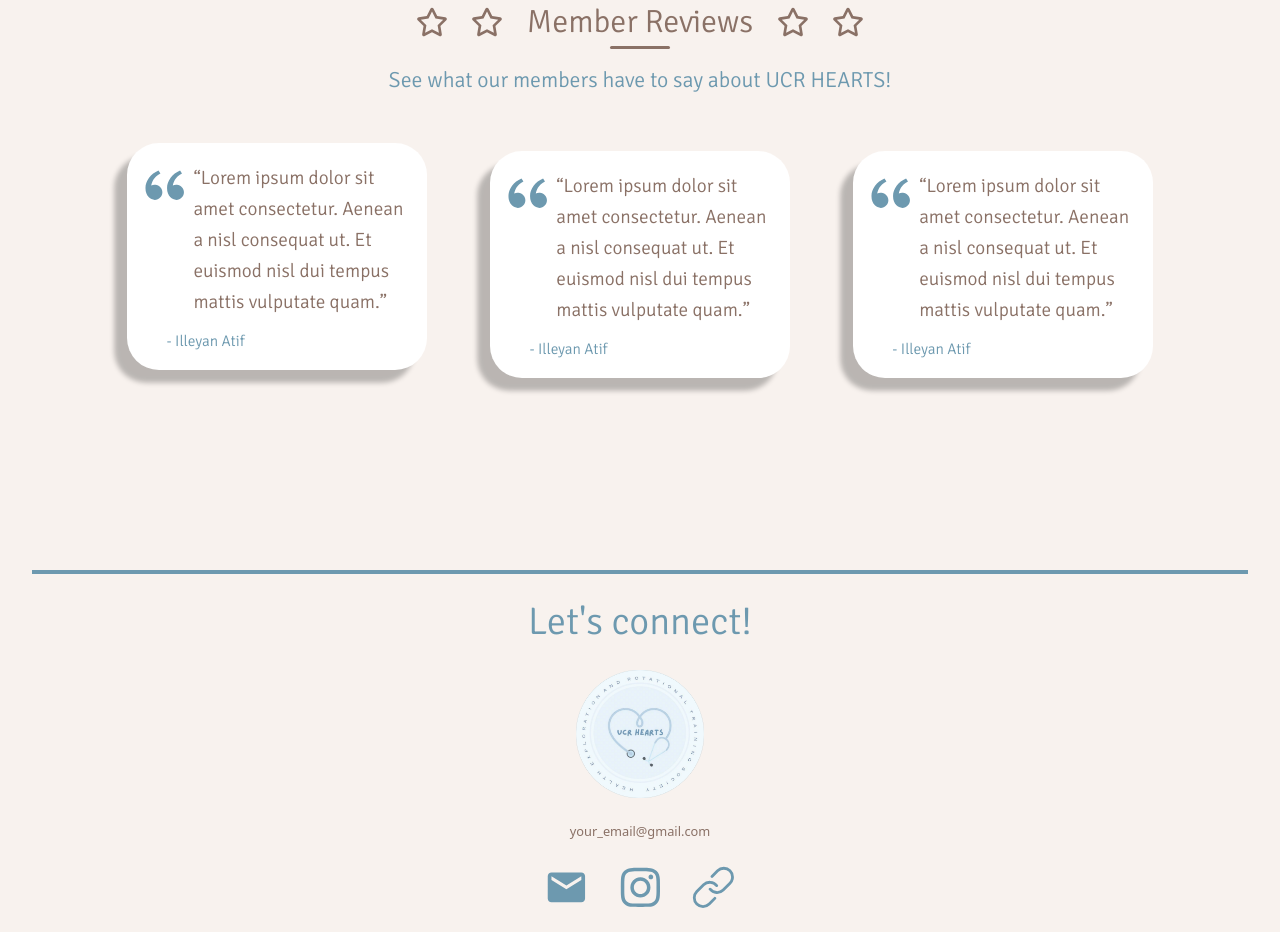
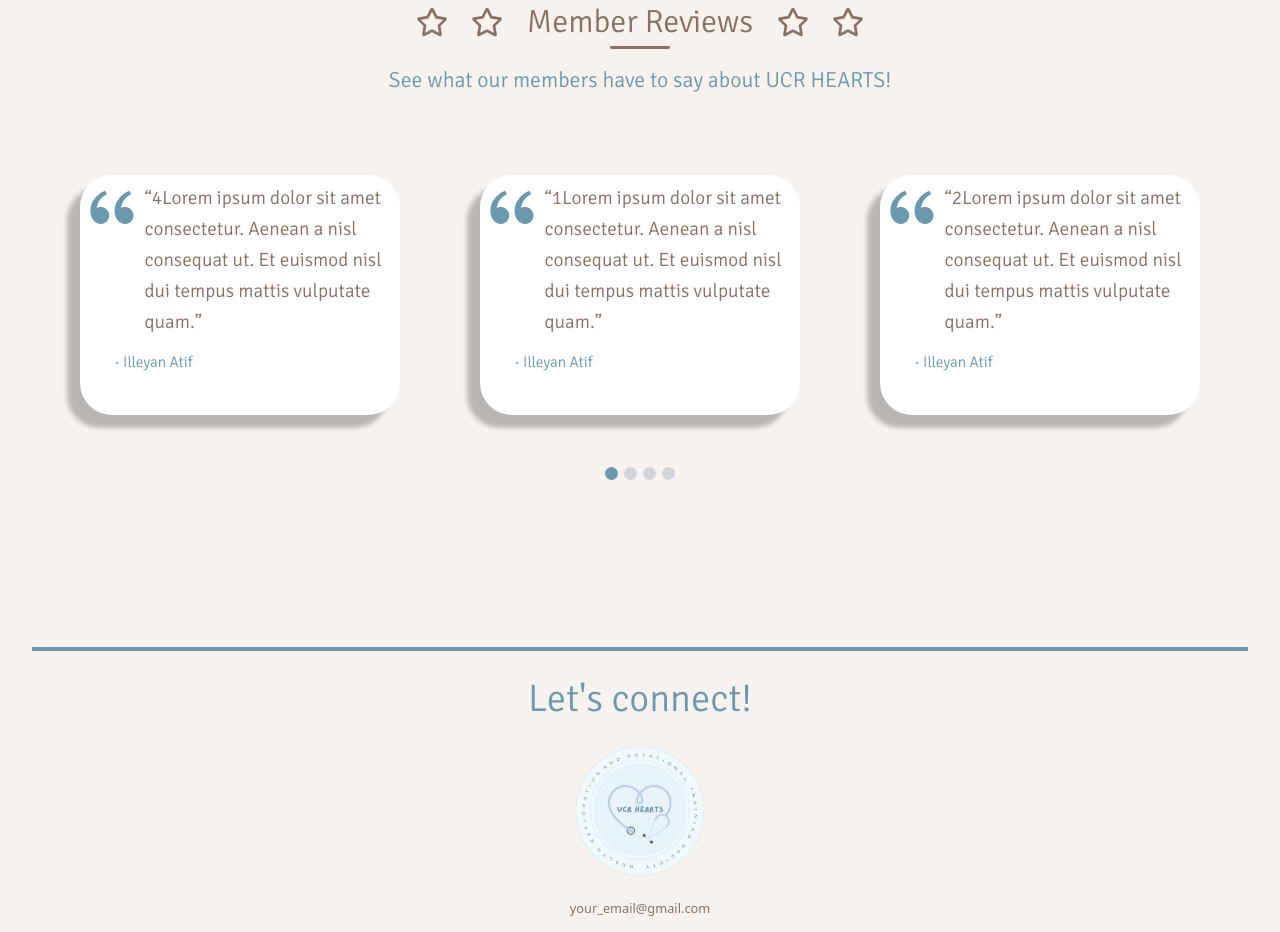
Before and after one commit to acm-ucr/ucr-hearts-website, a Next.js app: page / in a window 1280 px wide. Shown: the part 1661-2593 px from the top of the page. Built offline with nearby package versions, Linux system fonts and the light colour scheme; what tailwindcss-animated would draw is missing.

Commit message:
implement carousel for desktop

```diff
--- a/src/components/home/Review.tsx
+++ b/src/components/home/Review.tsx
@@ -3,7 +3,7 @@ import React from "react";
 
 const Review = ({ quote, name }: { quote: string; name: string }) => {
   return (
-    <div className="relative w-[53vw] rounded-[5vw] bg-white px-[1%] py-[1.7%] shadow-hearts md:w-[26%] md:rounded-[2.5vw] md:py-[1.5%]">
+    <div className="aspect-[4/3] w-full rounded-[5vw] bg-white px-[1%] py-[1.7%] shadow-hearts hover:scale-[105%] md:rounded-[2.5vw] md:py-[1.5%]">
       <div className="flex">
         <RiDoubleQuotesL className="h-fit text-[40vw] text-hearts-blue md:text-[18vw]" />
         <p className="m-[1%] font-hearts text-[3.2vw] font-extralight leading-relaxed text-hearts-light-brown md:text-[1.5vw]">
--- a/src/components/home/Reviews.tsx
+++ b/src/components/home/Reviews.tsx
@@ -1,12 +1,244 @@
+"use client";
 import Review from "./Review";
 import { reviews } from "@/data/reviews";
+import { useState, RefObject } from "react";
+import { motion, useAnimate, Variant } from "framer-motion";
+
+type AnimationEntry = {
+  // eslint-disable-next-line @typescript-eslint/no-explicit-any
+  animate: any;
+  target: RefObject<HTMLElement>;
+  props: Partial<Variant>;
+};
+
+type AnimationMap = Record<string, AnimationEntry[]>;
+
+const shiftVar = {
+  initial: { opacity: 0 },
+  rightShift: {
+    x: ["-150%", "0%"],
+    opacity: ["0%", "100%"],
+    transition: { duration: 0.5 },
+  },
+  leftShift: {
+    x: ["150%", "0%"],
+    opacity: ["0%", "100%"],
+    transition: { duration: 0.5 },
+  },
+  shiftIn: {
+    x: ["-100%", "0%"],
+    y: ["10%", "0%"],
+    opacity: ["0%", "100%"],
+    transition: { duration: 0.5 },
+  },
+  shiftOut: {
+    x: ["0%", "50%"],
+    y: ["0%", "10%"],
+    opacity: ["0%", "100%", "0%"],
+    transition: { duration: 0.5 },
+  },
+};
 
 const Reviews = () => {
+  const [currInd, setCurrInd] = useState(0);
+  const [leftInd, setLeftInd] = useState(reviews?.length - 1 || 0);
+  const [rightInd, setRightInd] = useState(currInd + 1);
+
+  const [rev1, animate1] = useAnimate();
+  const [rev2, animate2] = useAnimate();
+  const [rev3, animate3] = useAnimate();
+  const [rev4, animate4] = useAnimate();
+  const [rev5, animate5] = useAnimate();
+
+  const animationMap: AnimationMap = {
+    leftShift: [
+      {
+        animate: animate1,
+        target: rev1,
+        props: {
+          x: ["0%", "-50%"],
+          y: ["0%", "10%"],
+          opacity: ["100%", "0%"],
+        },
+      },
+      {
+        animate: animate2,
+        target: rev2,
+        props: {
+          x: ["150%", "0%"],
+          opacity: ["0%", "100%"],
+        },
+      },
+      {
+        animate: animate3,
+        target: rev3,
+        props: {
+          x: ["150%", "0%"],
+          opacity: ["0%", "100%"],
+        },
+      },
+      {
+        animate: animate4,
+        target: rev4,
+        props: {
+          x: ["100%", "0%"],
+          y: ["10%", "0%"],
+          opacity: ["0%", "100%"],
+        },
+      },
+    ],
+    rightShift: [
+      {
+        animate: animate2,
+        target: rev2,
+        props: {
+          x: ["-100%", "0%"],
+          y: ["10%", "0%"],
+          opacity: ["0%", "100%"],
+        },
+      },
+      {
+        animate: animate3,
+        target: rev3,
+        props: {
+          x: ["-150%", "0%"],
+          opacity: ["0%", "100%"],
+        },
+      },
+      {
+        animate: animate4,
+        target: rev4,
+        props: {
+          x: ["-150%", "0%"],
+          opacity: ["0%", "100%"],
+        },
+      },
+      {
+        animate: animate5,
+        target: rev5,
+        props: {
+          x: ["0%", "50%"],
+          y: ["0%", "10%"],
+          opacity: ["100%", "0%"],
+        },
+      },
+    ],
+  };
+
+  const runAnimations = (animationKey: keyof AnimationMap) => {
+    animationMap[animationKey]?.forEach(({ animate, target, props }) => {
+      if (target?.current) {
+        animate(target.current, props, { duration: 0.5 });
+      }
+    });
+  };
+
+  const leftShift = () => runAnimations("leftShift");
+  const rightShift = () => runAnimations("rightShift");
+
+  const prevRev = () => {
+    const isFirstRev = currInd === 0;
+    const newInd = isFirstRev ? reviews?.length - 1 : currInd - 1;
+    const newLeftInd = newInd - 1 === -1 ? reviews?.length - 1 : newInd - 1;
+    const newRightInd = newInd + 1 === reviews?.length ? 0 : newInd + 1;
+    setCurrInd(newInd);
+    setLeftInd(newLeftInd);
+    setRightInd(newRightInd);
+    rightShift();
+  };
+
+  const nextRev = () => {
+    const isLastRev = currInd === reviews?.length - 1;
+    const newInd = isLastRev ? 0 : currInd + 1;
+    const newLeftInd = newInd - 1 === -1 ? reviews?.length - 1 : newInd - 1;
+    const newRightInd = newInd + 1 === reviews?.length ? 0 : newInd + 1;
+    setCurrInd(newInd);
+    setLeftInd(newLeftInd);
+    setRightInd(newRightInd);
+    leftShift();
+  };
+
+  const goToRev = (revIdx: number) => {
+    const newInd = revIdx;
+    const newLeftInd = revIdx - 1 === -1 ? reviews?.length - 1 : revIdx - 1;
+    const newRightInd = revIdx + 1 === reviews?.length ? 0 : revIdx + 1;
+    const prevInd = currInd;
+    setCurrInd(newInd);
+    setLeftInd(newLeftInd);
+    setRightInd(newRightInd);
+
+    if (prevInd > revIdx) rightShift();
+    else if (revIdx > prevInd) leftShift();
+  };
+
   return (
-    <div className="mb-[15%] mt-[1%] flex w-[90vw] flex-col items-center space-y-4 md:flex-row md:justify-evenly">
-      {reviews.map((item, index) => (
-        <Review key={index} quote={item.quote} name={item.name} />
-      ))}
+    <div className="relative mb-[15%] mt-[1%] flex aspect-[4/1] w-screen flex-col items-center md:flex-row md:justify-evenly">
+      <motion.div
+        ref={rev1}
+        variants={shiftVar}
+        initial="initial"
+        className="absolute right-[66%] -z-10 aspect-[4/3] w-[25vw]"
+      >
+        <Review quote={reviews[leftInd]?.quote} name={reviews[leftInd]?.name} />
+      </motion.div>
+      <motion.div
+        ref={rev2}
+        variants={shiftVar}
+        initial="initial"
+        whileInView="shiftIn"
+        className="aspect-[4/3] w-[25vw] cursor-pointer"
+        onClick={prevRev}
+      >
+        <Review quote={reviews[leftInd]?.quote} name={reviews[leftInd]?.name} />
+      </motion.div>
+      <motion.div
+        ref={rev3}
+        variants={shiftVar}
+        initial="initial"
+        whileInView="rightShift"
+        className="aspect-[4/3] w-[25vw] cursor-pointer"
+      >
+        <Review quote={reviews[currInd]?.quote} name={reviews[currInd]?.name} />
+      </motion.div>
+      <motion.div
+        ref={rev4}
+        variants={shiftVar}
+        initial="initial"
+        whileInView="rightShift"
+        className="aspect-[4/3] w-[25vw] cursor-pointer"
+        onClick={nextRev}
+      >
+        <Review
+          quote={reviews[rightInd]?.quote}
+          name={reviews[rightInd]?.name}
+        />
+      </motion.div>
+      <motion.div
+        ref={rev5}
+        variants={shiftVar}
+        initial="initial"
+        whileInView="shiftOut"
+        className="absolute left-[67%] -z-10 aspect-[4/3] w-[25vw]"
+      >
+        <Review
+          quote={reviews[rightInd]?.quote}
+          name={reviews[rightInd]?.name}
+        />
+      </motion.div>
+
+      <div className="absolute -bottom-[2vw] mx-[10%] flex items-center justify-center space-x-[0.5vw]">
+        {reviews.map((_, index) => (
+          <motion.div
+            key={index}
+            whileInView={{ opacity: ["0%", "50%", "100%"] }}
+            transition={{ duration: 0.5, delay: 0 + index / 10 }}
+            onClick={() => goToRev(index)}
+            className={`aspect-square w-[1vw] cursor-pointer rounded-full hover:scale-[130%] ${
+              currInd === index ? "bg-hearts-blue" : "bg-gray-300"
+            }`}
+          />
+        ))}
+      </div>
     </div>
   );
 };
--- a/src/data/reviews.js
+++ b/src/data/reviews.js
@@ -1,17 +1,22 @@
 export const reviews = [
   {
     quote:
-      "Lorem ipsum dolor sit amet consectetur. Aenean a nisl consequat ut. Et euismod nisl dui tempus mattis vulputate quam.",
+      "1Lorem ipsum dolor sit amet consectetur. Aenean a nisl consequat ut. Et euismod nisl dui tempus mattis vulputate quam.",
     name: "Illeyan Atif",
   },
   {
     quote:
-      "Lorem ipsum dolor sit amet consectetur. Aenean a nisl consequat ut. Et euismod nisl dui tempus mattis vulputate quam.",
+      "2Lorem ipsum dolor sit amet consectetur. Aenean a nisl consequat ut. Et euismod nisl dui tempus mattis vulputate quam.",
     name: "Illeyan Atif",
   },
   {
     quote:
-      "Lorem ipsum dolor sit amet consectetur. Aenean a nisl consequat ut. Et euismod nisl dui tempus mattis vulputate quam.",
+      "3Lorem ipsum dolor sit amet consectetur. Aenean a nisl consequat ut. Et euismod nisl dui tempus mattis vulputate quam.",
+    name: "Illeyan Atif",
+  },
+  {
+    quote:
+      "4Lorem ipsum dolor sit amet consectetur. Aenean a nisl consequat ut. Et euismod nisl dui tempus mattis vulputate quam.",
     name: "Illeyan Atif",
   },
 ];
```
